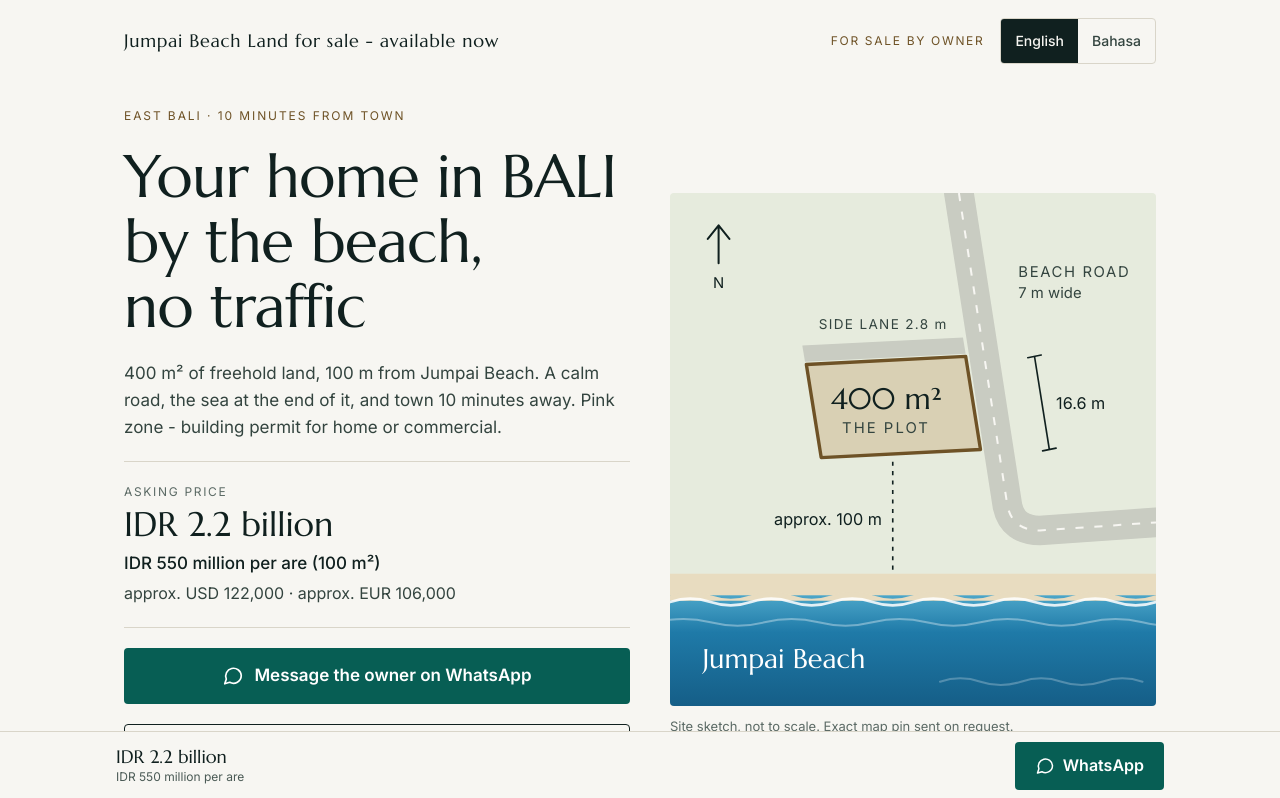
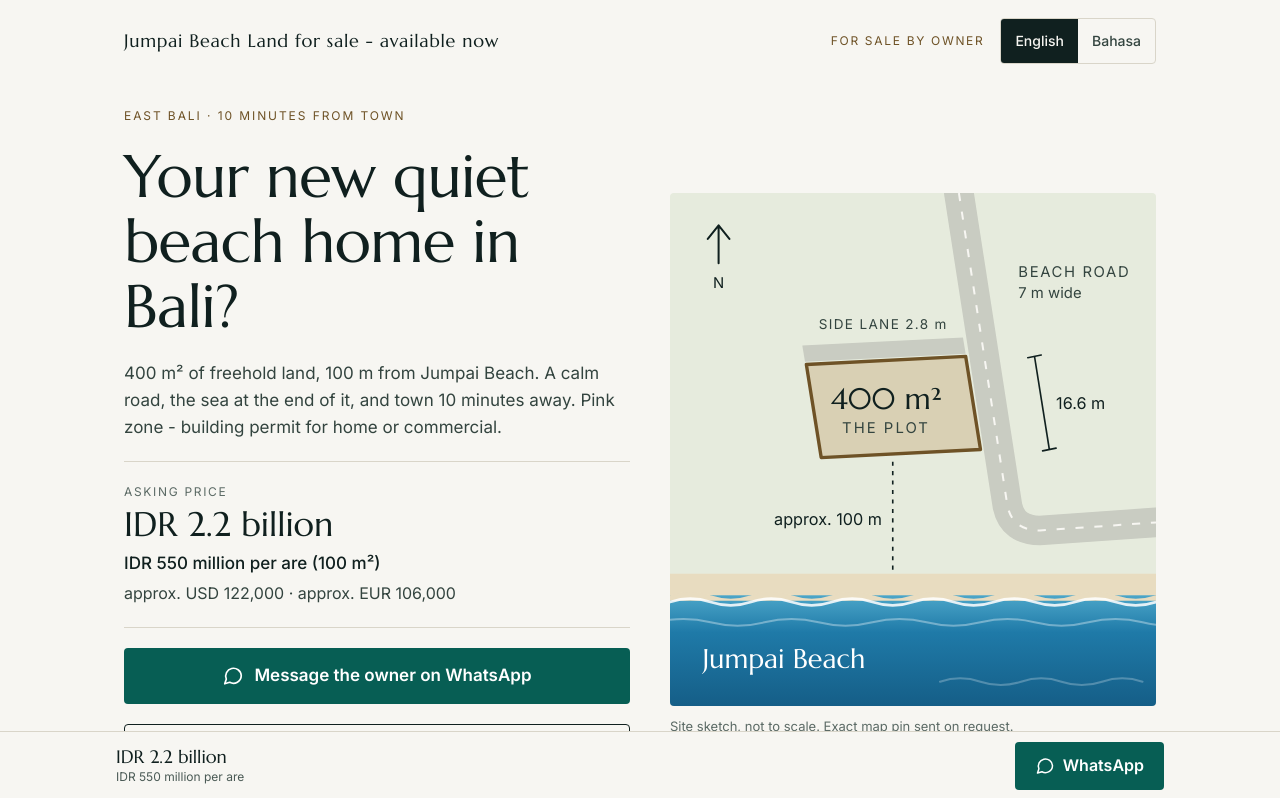
Before and after one commit to ales-vrana/bali, a website: page index.html in a window 1280 px wide. Shown: the top 798 px of the page. Drawn offline with Linux system fonts and the light colour scheme.

Commit message:
Change the main headline to a question about a quiet beach home
Co-Authored-By: Claude Fable 5.2 <noreply@anthropic.com>
Claude-Session: https://claude.ai/code/session_01Rgk1daMLakeM1bzshyVjiD

```diff
--- a/index.html
+++ b/index.html
@@ -50,7 +50,7 @@ fbq('track', 'PageView');
 <section class="wrap hero">
 <div class="hero-text">
 <div class="eyebrow">East Bali · 10 minutes from town</div>
-<h1>Your home in BALI<br>by the beach,<br>no traffic</h1>
+<h1>Your new quiet beach home in Bali?</h1>
 <p class="lede">400 m² of freehold land, 100 m from Jumpai Beach. A calm road, the sea at the end of it, and town 10 minutes away. Pink zone - building permit for home or commercial.</p>
 <div class="price">
 <div class="label">Asking price</div>
```
Also changed, not shown: id/index.html (+1 -1 lines), 1 other file.
